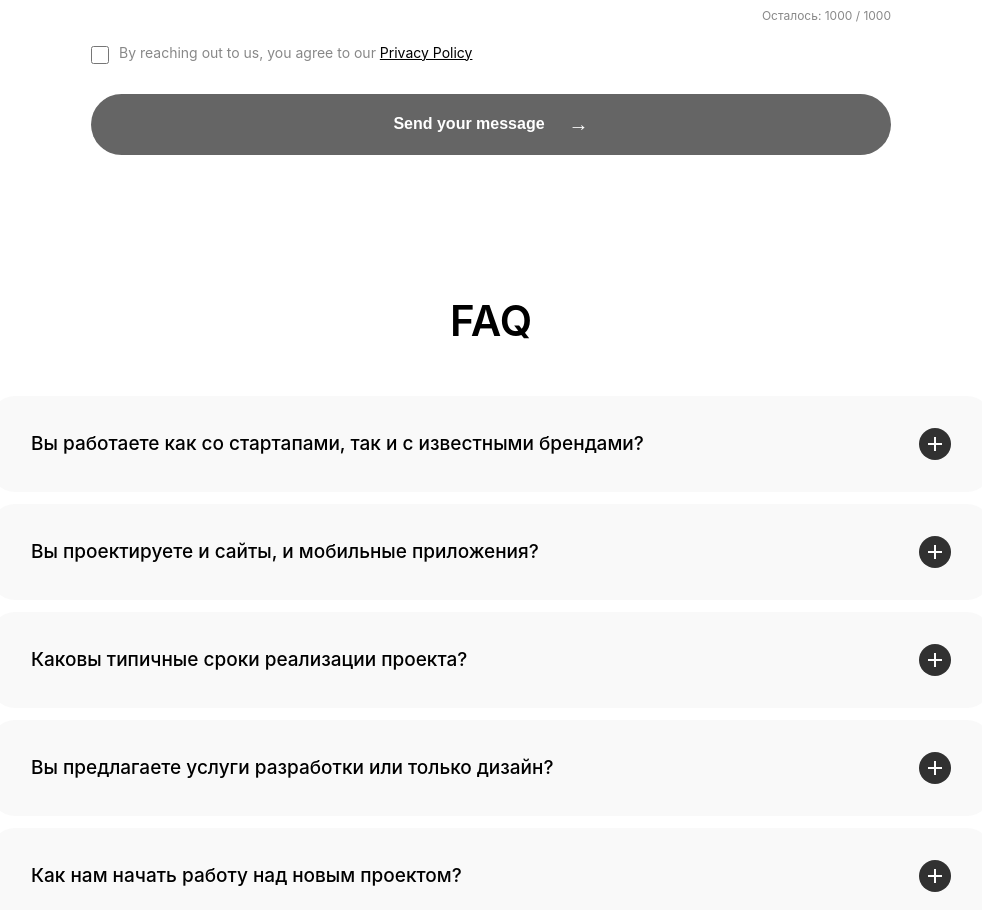
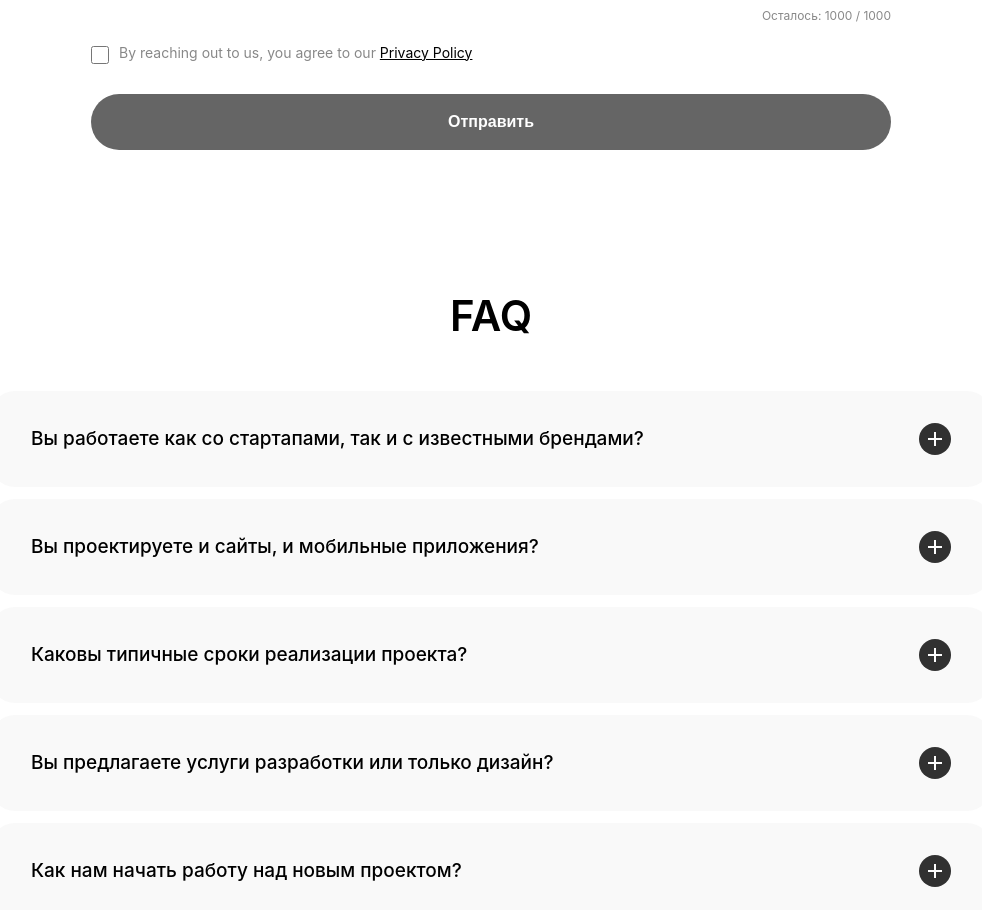
Before and after one commit to Horoshov/my-portfolio, a React (Vite) app: page /contact in a window 1280 px wide. Shown: the part 805-1715 px from the top of the page, without its empty margins (149-1131 px from the left). Built offline with nearby package versions, Linux system fonts and the light colour scheme.

Commit message:
Update submit button text and remove arrow

```diff
--- a/src/components/ContactForm.jsx
+++ b/src/components/ContactForm.jsx
@@ -226,12 +226,11 @@ const ContactForm = () => {
         }}
       >
         <span style={{ fontWeight: '700', fontSize: '16px' }}>
-          {status === 'idle' && 'Send your message'}
+          {status === 'idle' && 'Отправить'}
           {status === 'sending' && 'Sending...'}
           {status === 'success' && 'Message sent'}
           {status === 'error' && 'Try again'}
         </span>
-        {status === 'idle' && <span style={{ fontSize: '20px', marginLeft: '12px' }}>→</span>}
       </button>
 
       {status === 'error' && (
```
